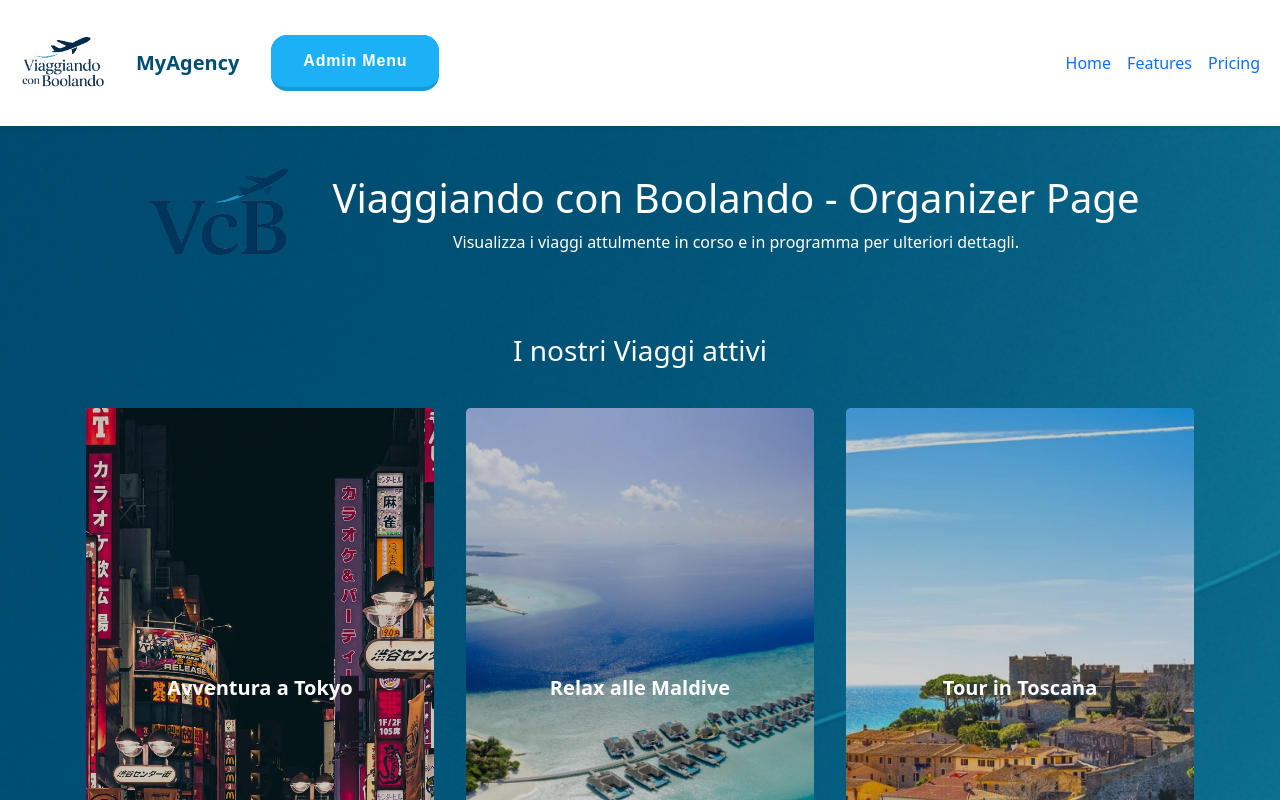
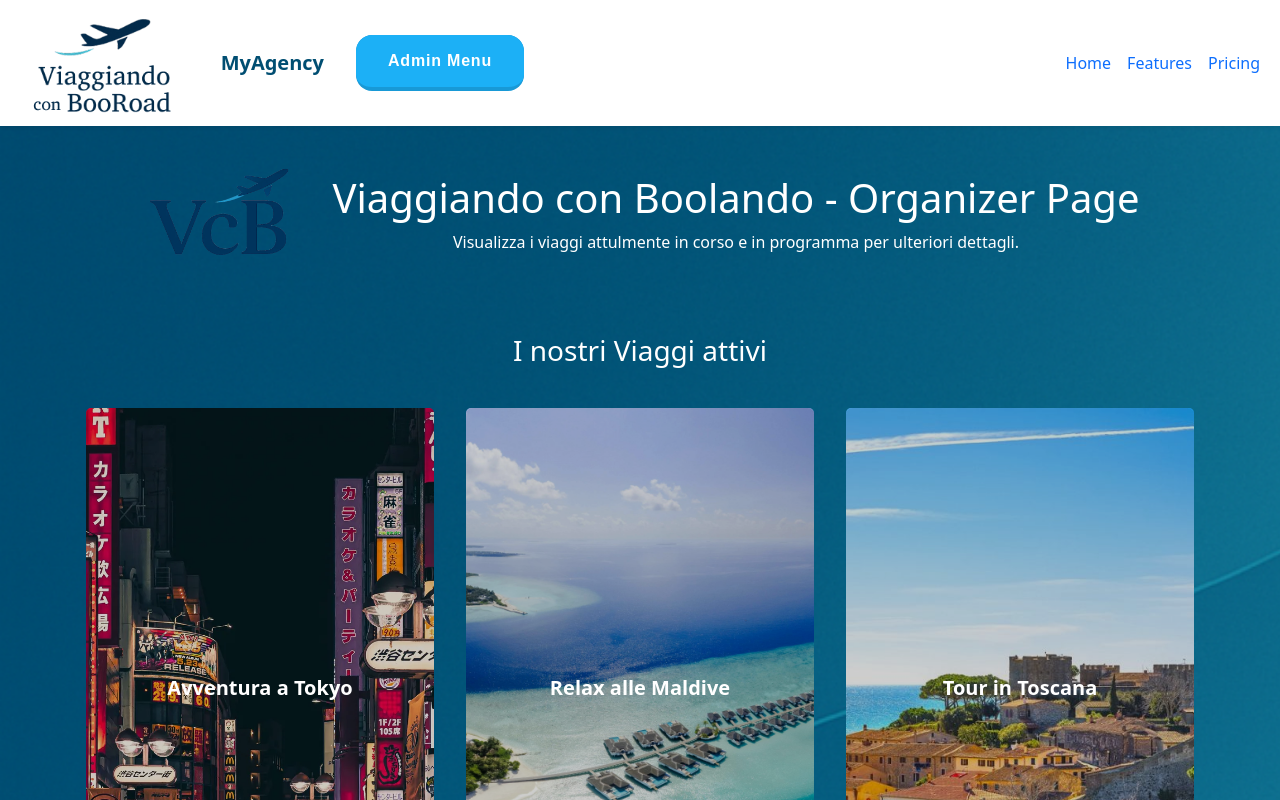
Before and after one commit to DavideCriscuolo/projectTeam, a React (Vite) app: page / in a window 1280 px wide. Shown: the top 800 px of the page. Built offline with nearby package versions, Linux system fonts and the light colour scheme.

Commit message:
aggiunto logo BooRoad

```diff
--- a/src/components/Header.jsx
+++ b/src/components/Header.jsx
@@ -9,7 +9,7 @@ export default function Header() {
         <NavLink className="navbar-brand d-flex align-items-center" to="/">
           <img
             className="me-2"
-            src="/images/logo_resized.png"
+            src="/images/Logo.png"
             alt="AgencyLogo"
             style={{ height: "100px" }}
           />
```
Also changed, not shown: public/images/Logo.png (added).
